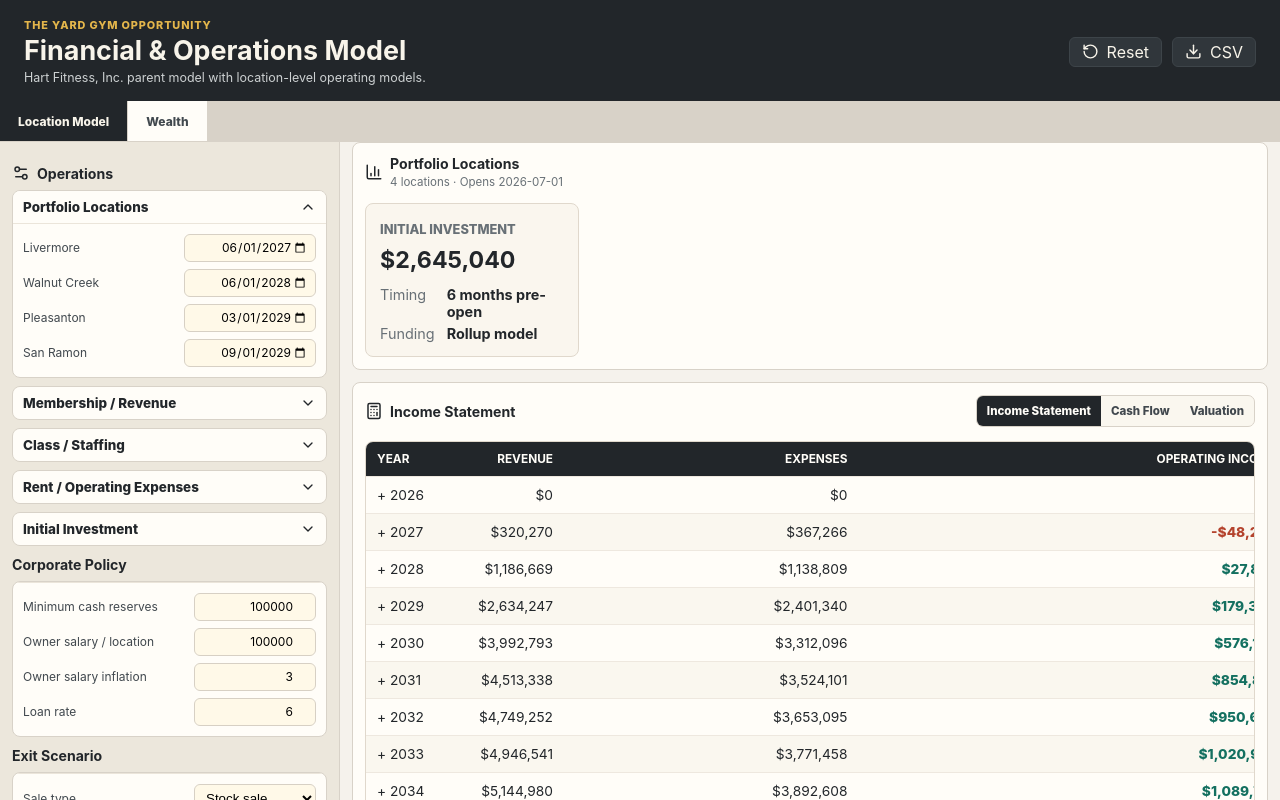
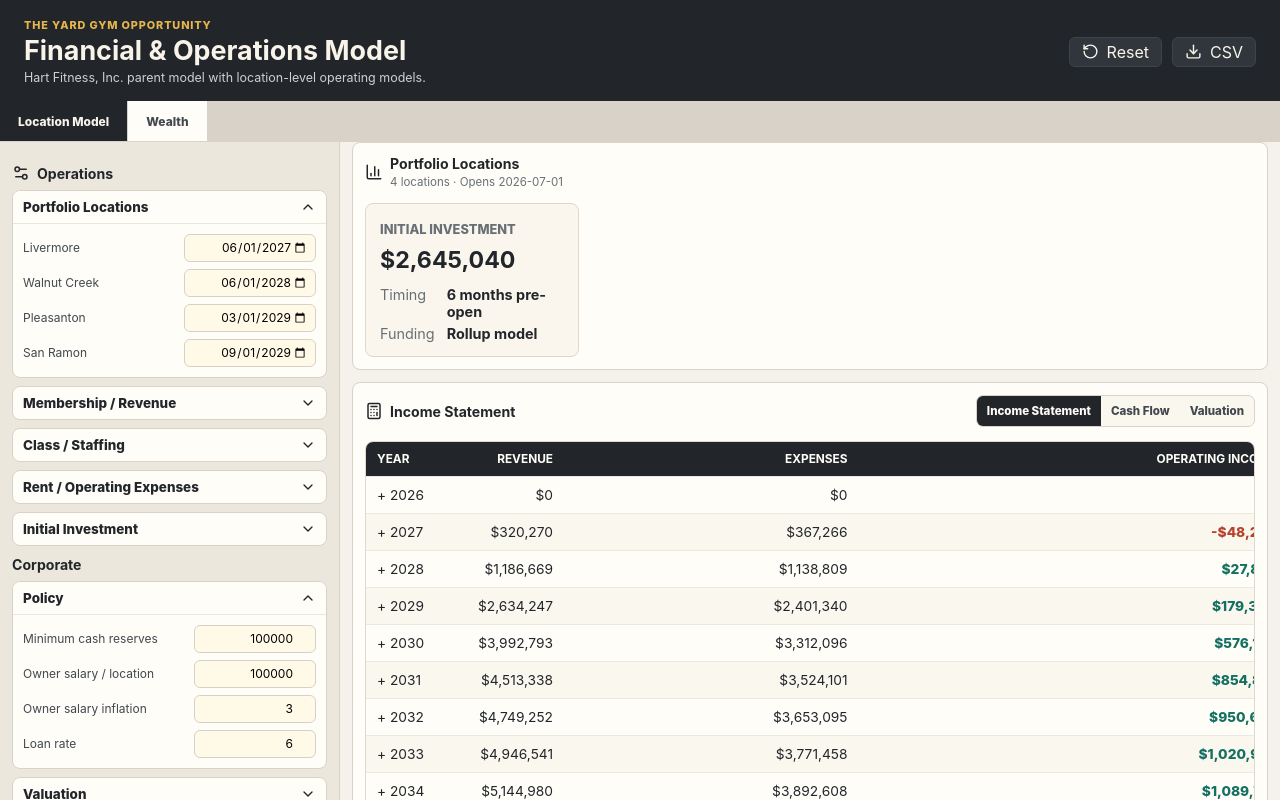
Before and after one commit to jkhart/theyardgym-financials, a React (Vite) app: page / in a window 1280 px wide. Shown: the top 800 px of the page. Built offline with nearby package versions, Linux system fonts and the light colour scheme.

Commit message:
Group corporate assumptions

```diff
--- a/src/components/App.jsx
+++ b/src/components/App.jsx
@@ -1,5 +1,5 @@
 import React, { useEffect, useMemo, useState } from "react";
-import { Download, Dumbbell, RotateCcw } from "lucide-react";
+import { ChevronDown, Download, Dumbbell, RotateCcw } from "lucide-react";
 import { Dashboard } from "./Dashboard.jsx";
 import { AssumptionsPanel } from "./AssumptionsPanel.jsx";
 import { money, num, pct } from "../lib/formatting.js";
@@ -1003,6 +1003,101 @@ function PercentInput({ value, onChange }) {
   }
 
   return <input type="number" step="0.1" value={draft} onChange={(event) => updateDraft(event.target.value)} />;
+}
+
+function CorporateInputsPanel({ assumptions, inputs, updateAssumption, updateInput, openGroup, setOpenGroup }) {
+  const toggleGroup = (group) => setOpenGroup(openGroup === group ? "" : group);
+
+  return (
+    <aside className="assumptions rollupInputs">
+      <div className="panelTitle">
+        <h2>Corporate</h2>
+      </div>
+      <section className="assumptionGroup">
+        <button className="groupToggle" onClick={() => toggleGroup("Policy")} type="button">
+          Policy
+          <ChevronDown size={16} className={openGroup === "Policy" ? "chevron open" : "chevron"} />
+        </button>
+        {openGroup === "Policy" && (
+          <div className="groupFields">
+            <label className="inputRow">
+              <span>Minimum cash reserves</span>
+              <input
+                type="number"
+                step="1000"
+                value={inputs.minimumWorkingCapital}
+                onChange={(event) => updateInput("minimumWorkingCapital", Number(event.target.value))}
+              />
+            </label>
+            <label className="inputRow">
+              <span>Owner salary / location</span>
+              <input
+                type="number"
+                step="1000"
+                value={inputs.annualOwnerSalary}
+                onChange={(event) => updateInput("annualOwnerSalary", Number(event.target.value))}
+              />
+            </label>
+            <label className="inputRow">
+              <span>Owner salary inflation</span>
+              <PercentInput
+                value={inputs.ownerSalaryInflation}
+                onChange={(value) => updateInput("ownerSalaryInflation", value)}
+              />
+            </label>
+            <label className="inputRow">
+              <span>Loan rate</span>
+              <PercentInput value={assumptions.loanRate} onChange={(value) => updateAssumption("loanRate", value)} />
+            </label>
+          </div>
+        )}
+      </section>
+      <section className="assumptionGroup">
+        <button className="groupToggle" onClick={() => toggleGroup("Valuation")} type="button">
+          Valuation
+          <ChevronDown size={16} className={openGroup === "Valuation" ? "chevron open" : "chevron"} />
+        </button>
+        {openGroup === "Valuation" && (
+          <div className="groupFields">
+            <label className="inputRow">
+              <span>Sale type</span>
+              <select value={inputs.saleType ?? "stock"} onChange={(event) => updateInput("saleType", event.target.value)}>
+                <option value="stock">Stock sale</option>
+                <option value="asset">Asset sale</option>
+              </select>
+            </label>
+            <label className="inputRow">
+              <span>Sale date</span>
+              <input type="date" value={inputs.saleDate} onChange={(event) => updateInput("saleDate", event.target.value)} />
+            </label>
+            <label className="inputRow">
+              <span>EBITDA multiple</span>
+              <input
+                type="number"
+                min="0"
+                step="0.1"
+                value={inputs.ebitdaMultiple}
+                onChange={(event) => updateInput("ebitdaMultiple", Number(event.target.value))}
+              />
+            </label>
+            <label className="inputRow">
+              <span>Transaction cost</span>
+              <PercentInput value={inputs.transactionCostRate} onChange={(value) => updateInput("transactionCostRate", value)} />
+            </label>
+            <label className="inputRow">
+              <span>Tax basis</span>
+              <input
+                type="number"
+                step="1000"
+                value={inputs.assetTaxBasis}
+                onChange={(event) => updateInput("assetTaxBasis", Number(event.target.value))}
+              />
+            </label>
+          </div>
+        )}
+      </section>
+    </aside>
+  );
 }
 
 function RollupInputsPanel({ assumptions, inputs, updateAssumption, updateInput }) {
@@ -2856,6 +2951,7 @@ function WealthPage({ activeSubView, setActiveSubView, locations, inputs, update
 export function App() {
   const [assumptions, setAssumptions] = useState(loadSharedAssumptions);
   const [openGroup, setOpenGroup] = useState("Portfolio Locations");
+  const [openCorporateGroup, setOpenCorporateGroup] = useState("Policy");
   const [locationSchedule, setLocationSchedule] = useState(loadLocationSchedule);
   const [activeView, setActiveView] = useState("location");
   const [activeWealthView, setActiveWealthView] = useState("overview");
@@ -3011,13 +3107,14 @@ export function App() {
               updateAssumption={updateAssumption}
               onUpdateOpenDate={updateLocationOpenDate}
             />
-            <RollupInputsPanel
+            <CorporateInputsPanel
               assumptions={assumptions}
               inputs={rollupInputs}
               updateAssumption={updateAssumption}
               updateInput={updateRollupInput}
+              openGroup={openCorporateGroup}
+              setOpenGroup={setOpenCorporateGroup}
             />
-            <ExitInputsPanel inputs={rollupInputs} updateInput={updateRollupInput} />
           </div>
           <div>
             <Dashboard model={locationFinancialModel} locationMeta={locationSetMeta} />
```
